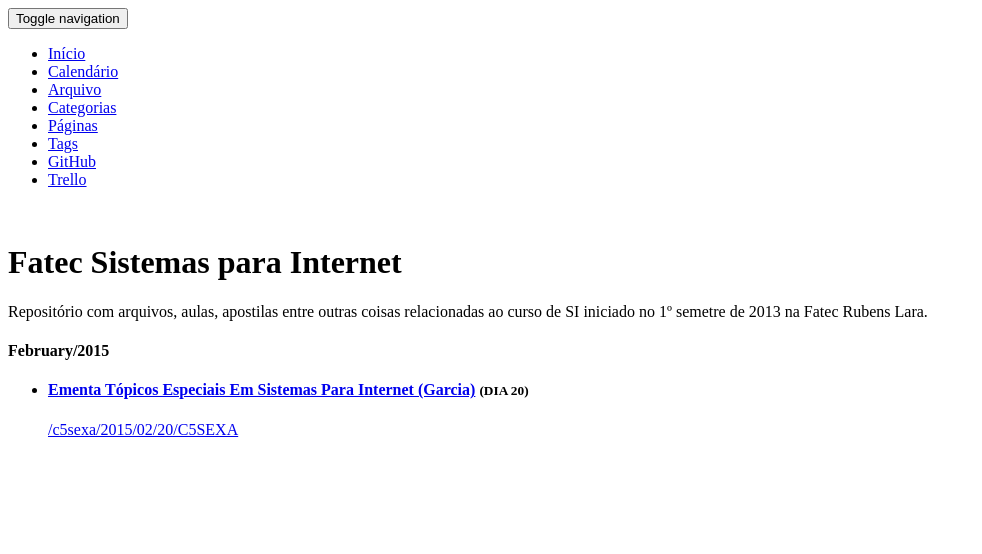
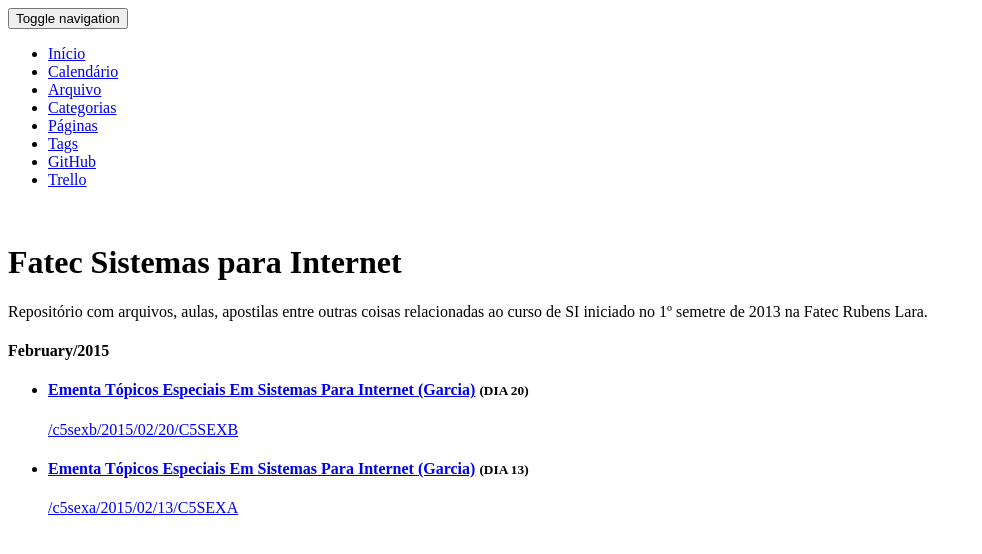
Before and after one commit to fatechub/fatecrl-curso-si, a Jekyll site: the page built from index.html, in a window 1280 px wide. Shown: the top 554 px of the page, without its empty margins (0-982 px from the left). Built offline with Jekyll 4.4.1, drawn with Linux system fonts in a browser that asks for light colours; nearby versions of some CDN libraries; library files that are not in the unit come from our copies; some of the changed lines change nothing that is shown.

Commit message:
Renomeado arquivo com data errado, corrigido link  // add material garcia 20/02  //  renomeado arquivo

```diff
--- a/_posts/2015-02-20-C5SEXA.md
+++ b/_posts/2015-02-13-C5SEXA.md
@@ -89,4 +89,4 @@
 ***
 
 ## Download arquivos aula
-[Fazer Download]({{ BASE_PATH }}/media/aula-2015-02-20.rar)
+[Fazer Download]({{ BASE_PATH }}/media/aula-2015-02-13.rar)
--- /dev/null
+++ b/_posts/2015-02-20-C5SEXB.md
@@ -0,0 +1,100 @@
+---
+title: Ementa Tópicos Especiais Em Sistemas Para Internet (Garcia)
+layout: post
+category : C5SEXB
+tags : [ciclo-5, garcia]
+---
+
+# GARCIA - AULA dia 20
+*Este inicio é uma atualizada sobre o que o ciro deu semestr passado. Isso ficou flatando (apenas pra ficar por dentro)*
+
+- **Bound**: usado para fazer restição.
+  1. **Upper boud**: Ele não passa 'Joia', caso haja uma classe acima ele nao pega.
+    Se for usado uma string dará erro. Só serão aceitos os "filhos" (subclasse  Joia).
+    <pre>
+      public class Caixa ** < T extends Joia > ** {
+        ...
+      }
+    </pre>
+  2. **Lower bound**:
+    <pre>
+      |---------------|               |-------------------------|
+      |     list      |               |          Number         |
+      |---------------|               |-------------------------|
+            ^                               ^             ^
+            |                               |             |
+      |---------------|             |-------------|    |-------------|
+      |   ArrayList   |             |   integer   |    |   integer   |
+      |---------------|             |-------------|    |-------------|
+    </pre>
+
+***
+
+List< ? super Number > a = New arrayList<objeto>;
+          |
+          |-------> Só pode chegar até *NUMBER*
+                    Não poderá chegar na classe *String* nem *Integer* porque é acima.
+
+
+***
+# REGRA PECS
+- *Super*: Só add();
+- *Extends*: só faz get();
+
+## Exemplo com arrayList:
+    <pre>
+        public Class PortaJoia_{
+            ...
+        }
+    </pre>
+
+***
+
+# Inicio da Aula - MATERIA
+## Reflection:
+- visto em php
+        <pre>
+            <?
+                class Cachorro{}
+                $c = "cachorro";
+                $d = new $c();
+            ?>
+        </pre>
+- Conhecido como *blackmagic*
+- É nada mais do que a habilidade de enxergar um *.class*' (no java).
+- É um pacote que te d´´a premissão de ver informações no seu *.class*.:
+
+- MetaDado
+- MetaObjeto (meta classe) { representam informações da classe }
+- Classes
+- Type
+- Method
+- Field
+- Annotations   { Marcador para conversas com o compilador}
+- Modifier      { abstrct, pretect, public, defout }
+
+
+***
+
+## Boilerplate
+Repetição trecho de código em várias partes do arquivo mudando apenas pequenas coisas, como por exemplo um syso:
+
+<pre>
+    public String toString(){
+        syso "ClasseNome";
+    }
+</pre>
+
+**Resolvemos assim:**
+</pre>
+    public String toString(){
+        Class <?> c = this.Class(); // Pega todas as infos do .class
+        return c.getSimpleName();   // Ele apresentará a classe pelo seu nome. Não apresentará o endereço de memória ao lado.
+    }
+</pre>
+
+
+
+
+## Download arquivos aula
+[Fazer Download]({{ BASE_PATH }}/media/aula-2015-02-20.rar)
```
Also changed, not shown: 1 other file.
